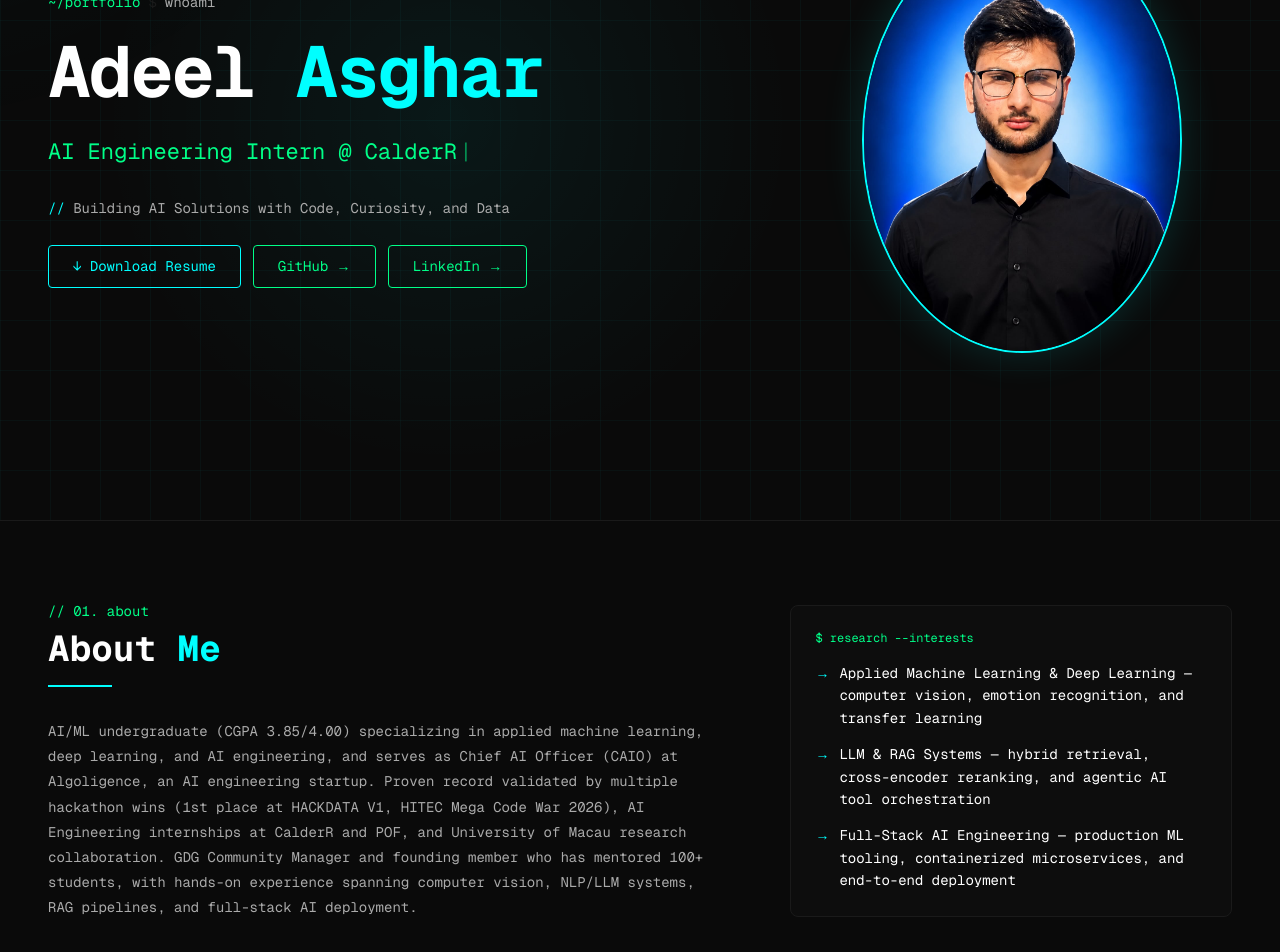
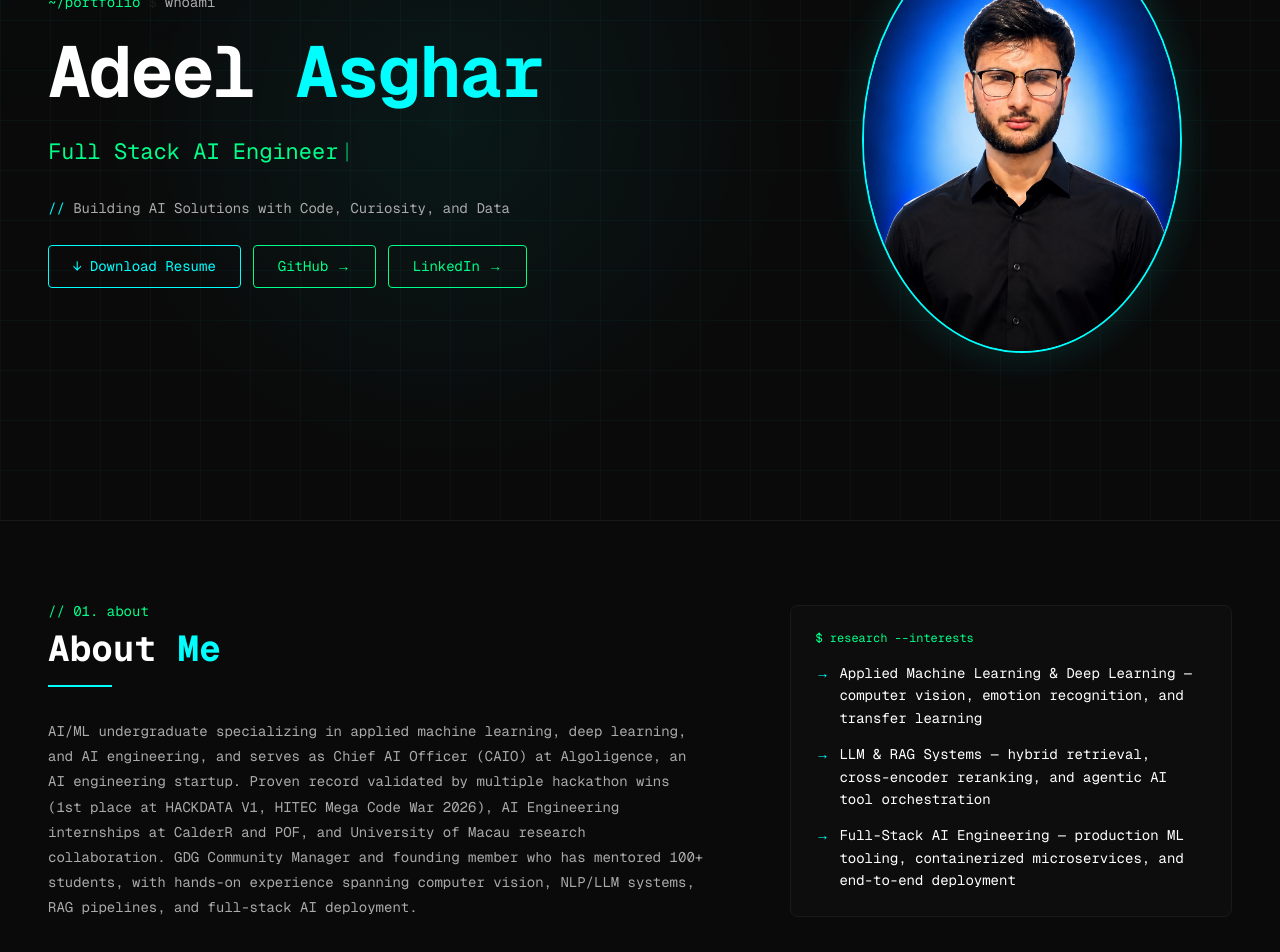
Before and after one commit to AdeelAsghar11/personal-portfolio, a Next.js app: page / in a window 1280 px wide. Shown: the part 280-1232 px from the top of the page. Built offline with nearby package versions, Linux system fonts and the light colour scheme.

Commit message:
Update internships completion dates, remove AI intern from headline, and remove CGPA from bio

```diff
--- a/components/Hero.tsx
+++ b/components/Hero.tsx
@@ -6,7 +6,7 @@ import profile from "@/data/profile.json";
 
 const titles = [
   "Co-Founder & CAIO @ Algoligence",
-  "AI Engineering Intern @ CalderR",
+  "Full Stack AI Engineer",
   "LLMs · RAG · Computer Vision · ML",
 ];
 
--- a/data/experience.json
+++ b/data/experience.json
@@ -15,8 +15,8 @@
     "role": "AI Engineering Intern",
     "company": "CalderR",
     "type": "Internship",
-    "period": "Jun 2026 – Present",
-    "current": true,
+    "period": "Jun 2026 – Sep 2026",
+    "current": false,
     "bullets": [
       "Resolved a BM25 keyword-bias failure in a personal-document RAG assistant by implementing hybrid retrieval with cross-encoder reranking, reaching 14/15 correctly grounded Q&A responses across 444 chunks from 31 source documents",
       "Built a real-time, multi-source research engine using a RAG pipeline with RAGAS-based relevance and faithfulness evaluation, generating automated reports beyond delivery requirements while hardening output formatting for reliability",
@@ -27,8 +27,8 @@
     "role": "AI Intern",
     "company": "Pakistan Ordnance Factories (POF)",
     "type": "Internship",
-    "period": "Jul 2026 – Present",
-    "current": true,
+    "period": "Jul 2026 – Aug 2026",
+    "current": false,
     "bullets": [
       "Joined the AI team to support applied machine learning workflows, including data preprocessing and model evaluation tasks",
       "Ramping up on the team's production ML tooling and internal AI systems as part of an ongoing AI engineering rotation"
--- a/data/profile.json
+++ b/data/profile.json
@@ -12,8 +12,8 @@
   "degree": "BS Artificial Intelligence",
   "expectedGrad": "Expected Sep 2027",
   "cgpa": "3.85 / 4.00",
-  "role": "CAIO @ Algoligence | AI Engineering Intern @ CalderR | Community Manager, GDG On Campus",
-  "bio": "AI/ML undergraduate (CGPA 3.85/4.00) specializing in applied machine learning, deep learning, and AI engineering, and serves as Chief AI Officer (CAIO) at Algoligence, an AI engineering startup. Proven record validated by multiple hackathon wins (1st place at HACKDATA V1, HITEC Mega Code War 2026), AI Engineering internships at CalderR and POF, and University of Macau research collaboration. GDG Community Manager and founding member who has mentored 100+ students, with hands-on experience spanning computer vision, NLP/LLM systems, RAG pipelines, and full-stack AI deployment.",
+  "role": "CAIO @ Algoligence | Community Manager, GDG On Campus",
+  "bio": "AI/ML undergraduate specializing in applied machine learning, deep learning, and AI engineering, and serves as Chief AI Officer (CAIO) at Algoligence, an AI engineering startup. Proven record validated by multiple hackathon wins (1st place at HACKDATA V1, HITEC Mega Code War 2026), AI Engineering internships at CalderR and POF, and University of Macau research collaboration. GDG Community Manager and founding member who has mentored 100+ students, with hands-on experience spanning computer vision, NLP/LLM systems, RAG pipelines, and full-stack AI deployment.",
   "researchInterests": [
     "Applied Machine Learning & Deep Learning — computer vision, emotion recognition, and transfer learning",
     "LLM & RAG Systems — hybrid retrieval, cross-encoder reranking, and agentic AI tool orchestration",
```
